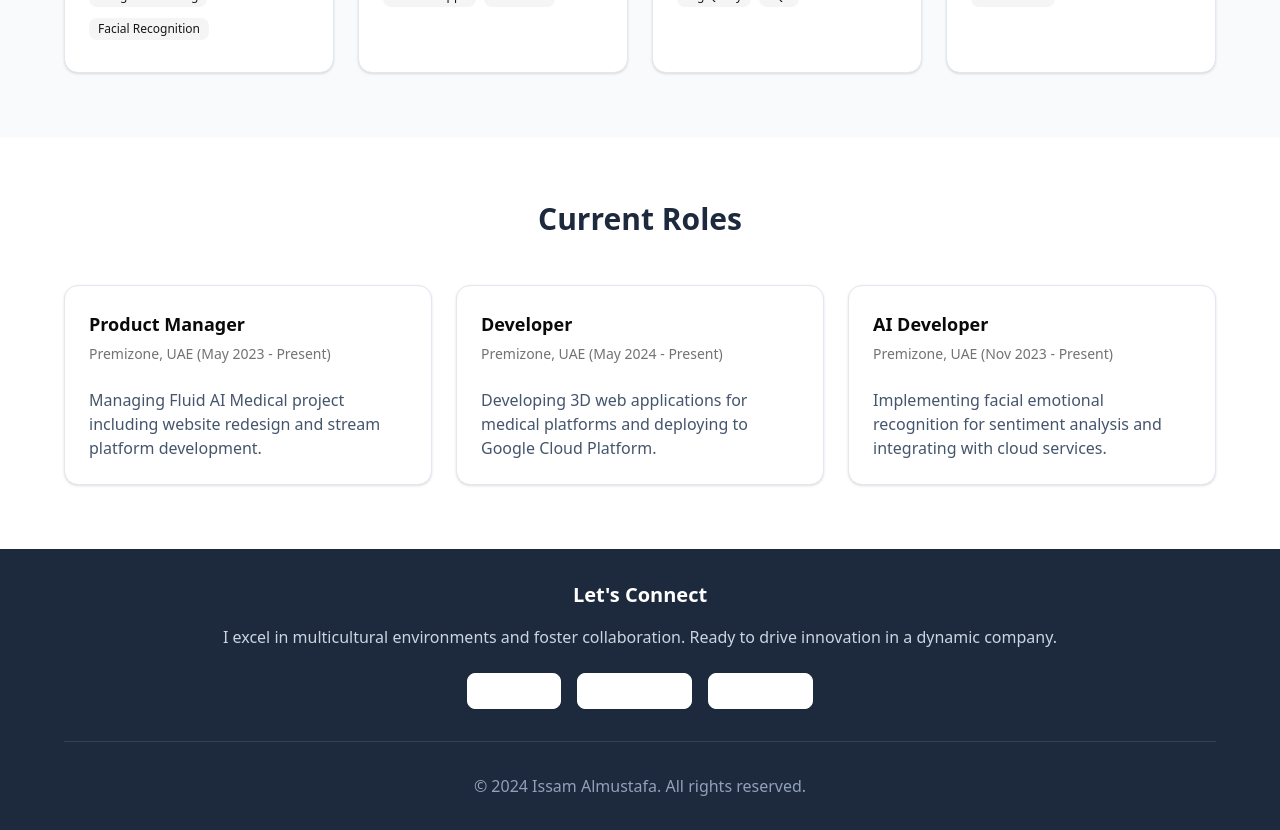
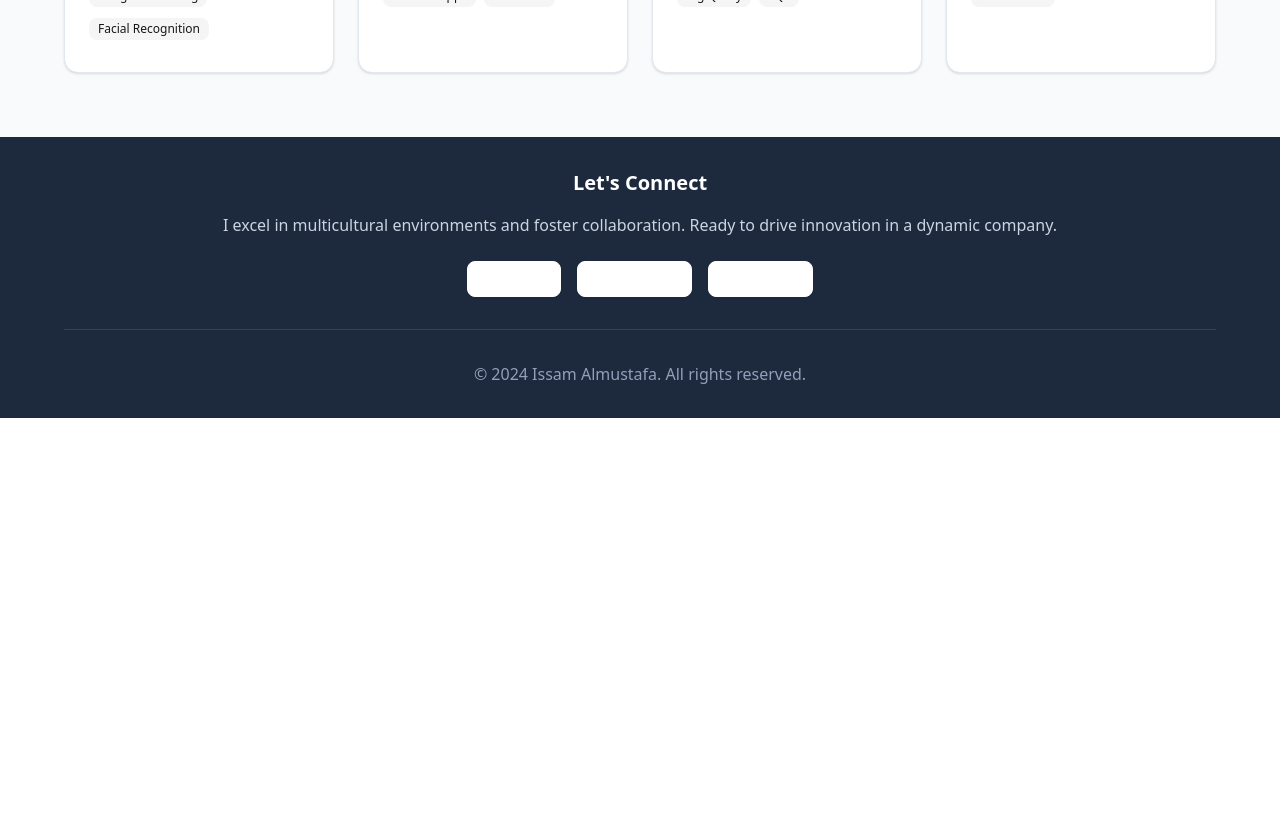
Before and after one commit to issamchong/profile, a React (Vite) app: page / in a window 1280 px wide. Shown: the part 1880-2710 px from the top of the page. After the commit the page ends 2298 px from the top, so only its background shows below. Built offline with nearby package versions, Linux system fonts and the light colour scheme.

Commit message:
Update App.jsx

```diff
--- a/src/App.jsx
+++ b/src/App.jsx
@@ -194,41 +194,7 @@ function App() {
         </div>
       </section>
 
-      {/* Experience Highlights */}
-      <section className="py-16 px-4 bg-white">
-        <div className="max-w-6xl mx-auto">
-          <h3 className="text-3xl font-bold text-center text-slate-800 mb-12">Current Roles</h3>
-          <div className="grid md:grid-cols-3 gap-6">
-            <Card className="border-slate-200">
-              <CardHeader>
-                <CardTitle className="text-lg">Product Manager</CardTitle>
-                <CardDescription>Premizone, UAE (May 2023 - Present)</CardDescription>
-              </CardHeader>
-              <CardContent>
-                <p className="text-slate-600">Managing Fluid AI Medical project including website redesign and stream platform development.</p>
-              </CardContent>
-            </Card>
-            <Card className="border-slate-200">
-              <CardHeader>
-                <CardTitle className="text-lg">Developer</CardTitle>
-                <CardDescription>Premizone, UAE (May 2024 - Present)</CardDescription>
-              </CardHeader>
-              <CardContent>
-                <p className="text-slate-600">Developing 3D web applications for medical platforms and deploying to Google Cloud Platform.</p>
-              </CardContent>
-            </Card>
-            <Card className="border-slate-200">
-              <CardHeader>
-                <CardTitle className="text-lg">AI Developer</CardTitle>
-                <CardDescription>Premizone, UAE (Nov 2023 - Present)</CardDescription>
-              </CardHeader>
-              <CardContent>
-                <p className="text-slate-600">Implementing facial emotional recognition for sentiment analysis and integrating with cloud services.</p>
-              </CardContent>
-            </Card>
-          </div>
-        </div>
-      </section>
+
 
       {/* Footer */}
       <footer className="bg-slate-800 text-white py-8 px-4">
```
